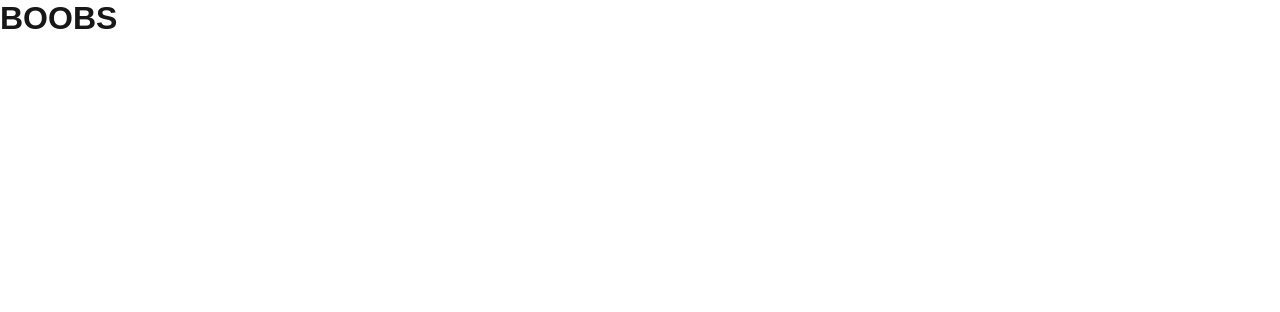
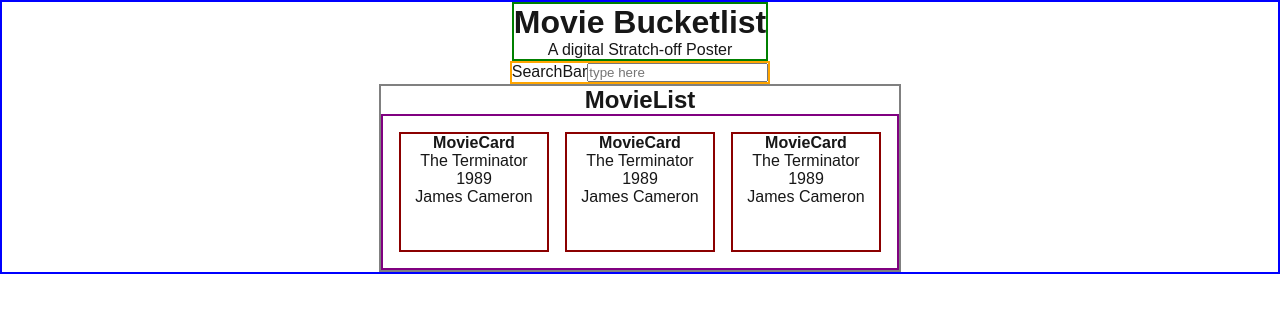
Before and after one commit to MsFairyViolet/movie-bucketlist, a Next.js app in the folder movie-bucketlist-frontend/: page / in a window 1280 px wide. Shown: the top 312 px of the page. Built offline with nearby package versions, Linux system fonts and the light colour scheme.

Commit message:
Create a basic setup: file structure, basic rendering of items, basic styling
Closes: #3

```diff
--- a/movie-bucketlist-frontend/src/app/globals.css
+++ b/movie-bucketlist-frontend/src/app/globals.css
@@ -33,3 +33,48 @@ body {
   padding: 0;
   margin: 0;
 }
+
+.page{
+  border: 2px solid blue;
+  display: flex;
+  flex-direction: column;
+  align-items: center;
+}
+
+.header{
+  border: 2px solid green;
+  display: flex;
+  flex-direction: column;
+  align-items: center;
+}
+
+.search-bar{
+  border: 2px solid orange;
+  display: flex;
+  flex-direction: row;
+}
+
+.movie-list-container{
+  border: 2px solid grey;
+  display: flex;
+  flex-direction: column;
+  align-items: center;
+}
+.movie-list{
+  border: 2px solid purple;
+  max-width: 70vw;
+  display: flex;
+  flex-wrap: wrap;
+  justify-content: center;
+  gap: 16px;
+  padding: 16px;
+}
+
+.movie-card{
+  border: 2px solid darkred;
+  width: 150px;
+  height: 120px;
+  display: flex;
+  flex-direction: column;
+  align-items: center;
+}
--- a/movie-bucketlist-frontend/src/app/page.js
+++ b/movie-bucketlist-frontend/src/app/page.js
@@ -1,9 +1,16 @@
-export default function Home() {
+// import { useState, useEffect } from "react";
+import Header from "@/components/Header";
+import SearchBar from "@/components/SearchBar";
+import MovieList from "@/components/MovieList";
+
+export default function App() {
   return (
-    <div className="page">
-      <main className="main">
-        <h1>BOOBS</h1>
-      </main>
-    </div>
+    <body>
+      <div className="page">
+        <Header />
+        <SearchBar />
+        <MovieList />
+      </div>
+    </body>
   );
 }
--- /dev/null
+++ b/movie-bucketlist-frontend/src/components/Header.js
@@ -0,0 +1,8 @@
+export default function Header() {
+    return (
+        <div className="header">
+            <h1>Movie Bucketlist</h1>
+            <p>A digital Stratch-off Poster</p>
+        </div>
+    )
+}
--- /dev/null
+++ b/movie-bucketlist-frontend/src/components/MovieCard.js
@@ -0,0 +1,10 @@
+export default function MovieCard () {
+    return (
+        <div className="movie-card">
+            <h4>MovieCard</h4>
+            <p>The Terminator</p>
+            <p>1989</p>
+            <p>James Cameron</p>
+            </div>
+    )
+}
--- /dev/null
+++ b/movie-bucketlist-frontend/src/components/MovieList.js
@@ -0,0 +1,14 @@
+import MovieCard from "./MovieCard"
+
+export default function MovieList() {
+    return (
+        <div className="movie-list-container">
+            <h2>MovieList</h2>
+            <div className="movie-list">
+                <MovieCard />
+                <MovieCard />
+                <MovieCard />
+            </div>
+        </div>
+    )
+}
--- /dev/null
+++ b/movie-bucketlist-frontend/src/components/SearchBar.js
@@ -0,0 +1,8 @@
+export default function SearchBar() {
+    return (
+        <div className="search-bar">
+            <p>SearchBar</p>
+            <input placeholder="type here"></input>
+        </div>
+    )
+}
```
